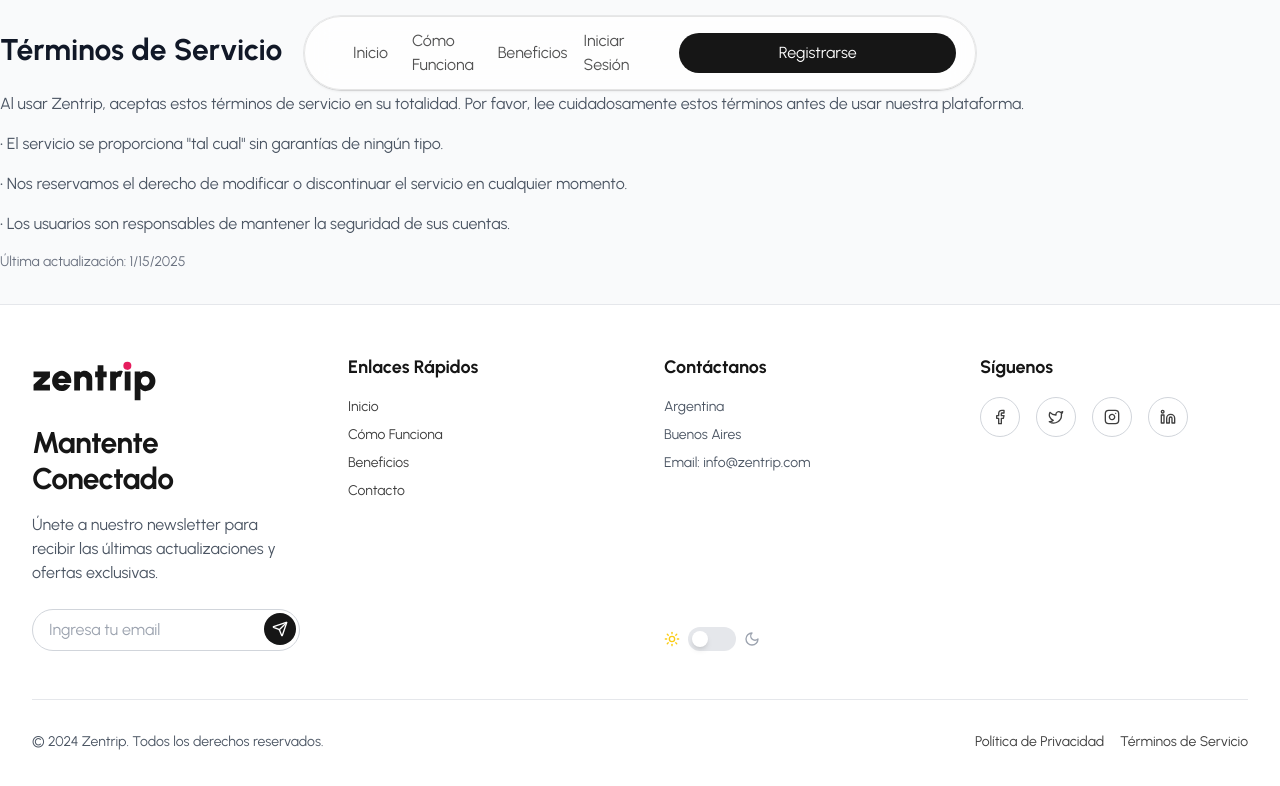
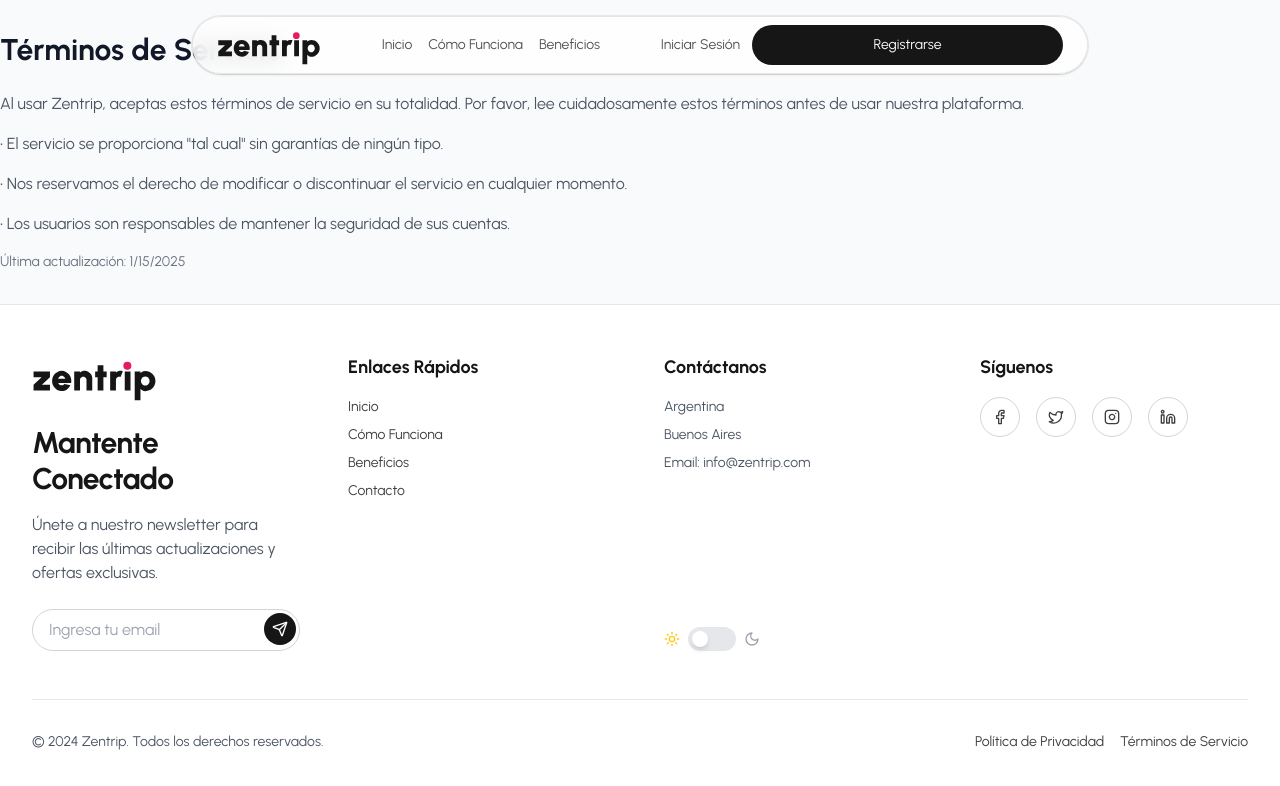
Before and after one commit to Ignacio918/viajes-app, a React (Vite) app in the folder viajes-app/: page /terms-of-service in a window 1280 px wide. Shown: the top 786 px of the page. Built offline with nearby package versions, Linux system fonts and the light colour scheme; a web font is replaced by a local one.

Commit message:
nueva ui navbar

```diff
--- a/viajes-app/src/styles/Navbar.css
+++ b/viajes-app/src/styles/Navbar.css
@@ -4,47 +4,55 @@
 @tailwind utilities;
 
 .floating-nav-container {
-  @apply fixed top-4 inset-x-0 max-w-2xl mx-auto z-50;
+  @apply fixed top-4 inset-x-0 max-w-4xl mx-auto z-50; /* Aumentado de 2xl a 4xl para más espacio */
 }
 
 .floating-nav-content {
-  @apply bg-white/80 dark:bg-black/60 backdrop-blur-md rounded-full border border-neutral-200 dark:border-white/[0.2] shadow-[0px_2px_3px_-1px_rgba(0,0,0,0.1),0px_1px_0px_0px_rgba(25,28,33,0.02),0px_0px_0px_1px_rgba(25,28,33,0.08)] px-8 py-3;
+  @apply bg-white/80 dark:bg-black/60 backdrop-blur-md rounded-full border border-neutral-200 dark:border-white/[0.2] shadow-[0px_2px_3px_-1px_rgba(0,0,0,0.1),0px_1px_0px_0px_rgba(25,28,33,0.02),0px_0px_0px_1px_rgba(25,28,33,0.08)] px-6 py-2;
+  /* Reducido el padding horizontal y vertical */
 }
 
 .floating-nav-inner {
-  @apply flex items-center justify-between gap-4;
+  @apply flex items-center justify-between gap-2; /* Reducido el gap */
 }
 
 .logo-container {
-  @apply flex items-center;
+  @apply flex items-center flex-shrink-0; /* Added flex-shrink-0 para evitar que el logo se encoja */
 }
 
 .logo {
-  @apply h-8;
+  @apply h-10 w-auto; /* Ajustado el tamaño del logo */
 }
 
 .nav-links {
-  @apply hidden md:flex items-center gap-6;
+  @apply hidden md:flex items-center gap-4 flex-nowrap; /* Reducido el gap y añadido flex-nowrap */
 }
 
 .nav-link {
-  @apply text-neutral-600 hover:text-pink-600 transition-colors;
+  @apply text-neutral-600 hover:text-pink-600 transition-colors text-sm whitespace-nowrap;
+  /* Añadido text-sm para reducir tamaño de texto y whitespace-nowrap para evitar saltos de línea */
 }
 
 .auth-buttons {
-  @apply flex items-center gap-4;
+  @apply flex items-center gap-3 flex-shrink-0; /* Reducido el gap y añadido flex-shrink-0 */
 }
 
 .login-link {
-  @apply text-neutral-600 hover:text-pink-600 transition-colors;
+  @apply text-neutral-600 hover:text-pink-600 transition-colors text-sm whitespace-nowrap;
+  /* Añadido text-sm y whitespace-nowrap */
 }
 
 .register-button {
-  @apply bg-dark text-white px-4 py-2 rounded-full hover:bg-gray-700 transition-colors;
+  @apply bg-dark text-white px-3 py-1.5 rounded-full hover:bg-gray-700 transition-colors text-sm whitespace-nowrap;
+  /* Reducido el padding y añadido text-sm */
 }
 
 /* Media queries para responsive */
 @media (max-width: 768px) {
+  .floating-nav-container {
+    @apply max-w-[95%]; /* Ajustado para móviles */
+  }
+
   .nav-links {
     @apply flex-col items-center space-y-4;
   }
```
